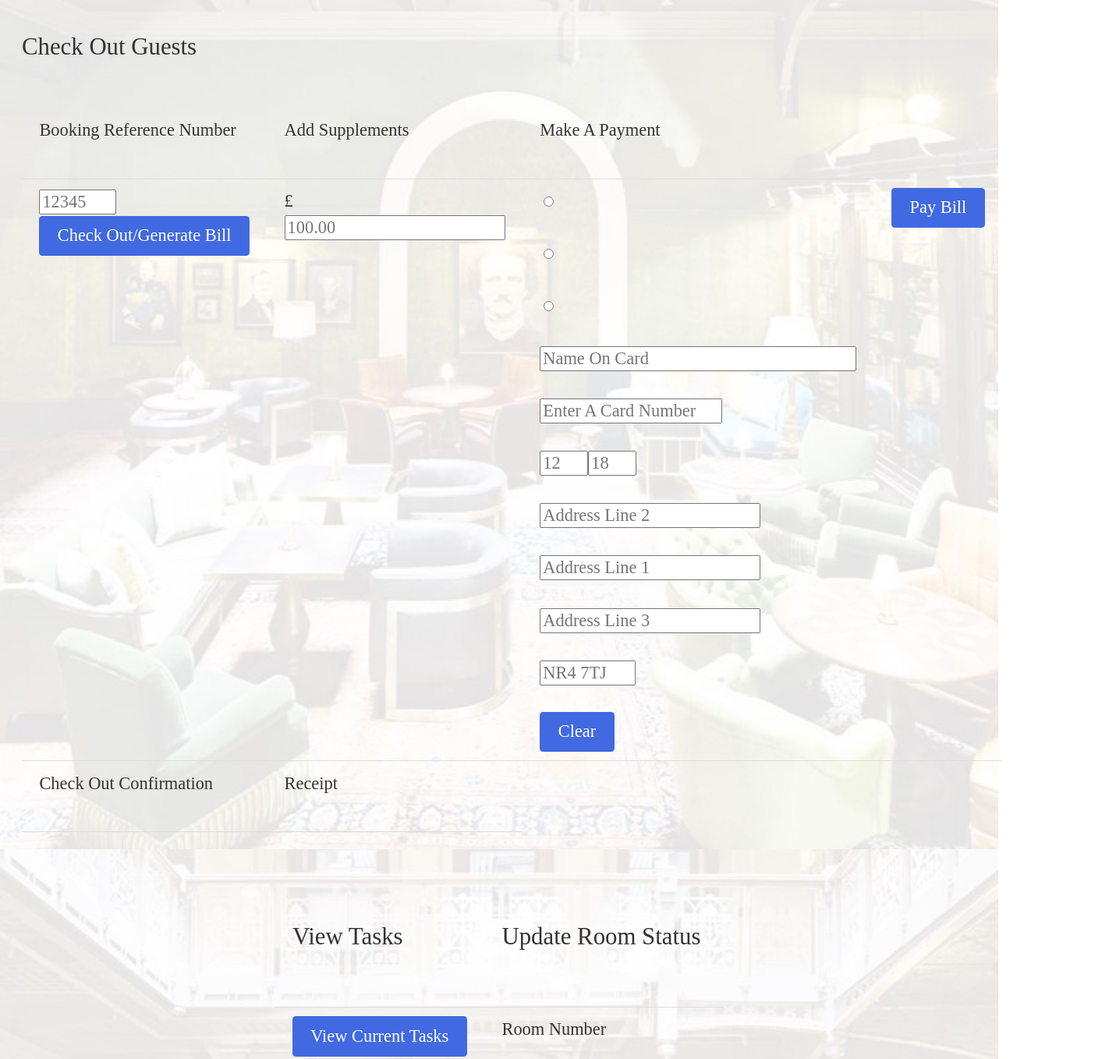
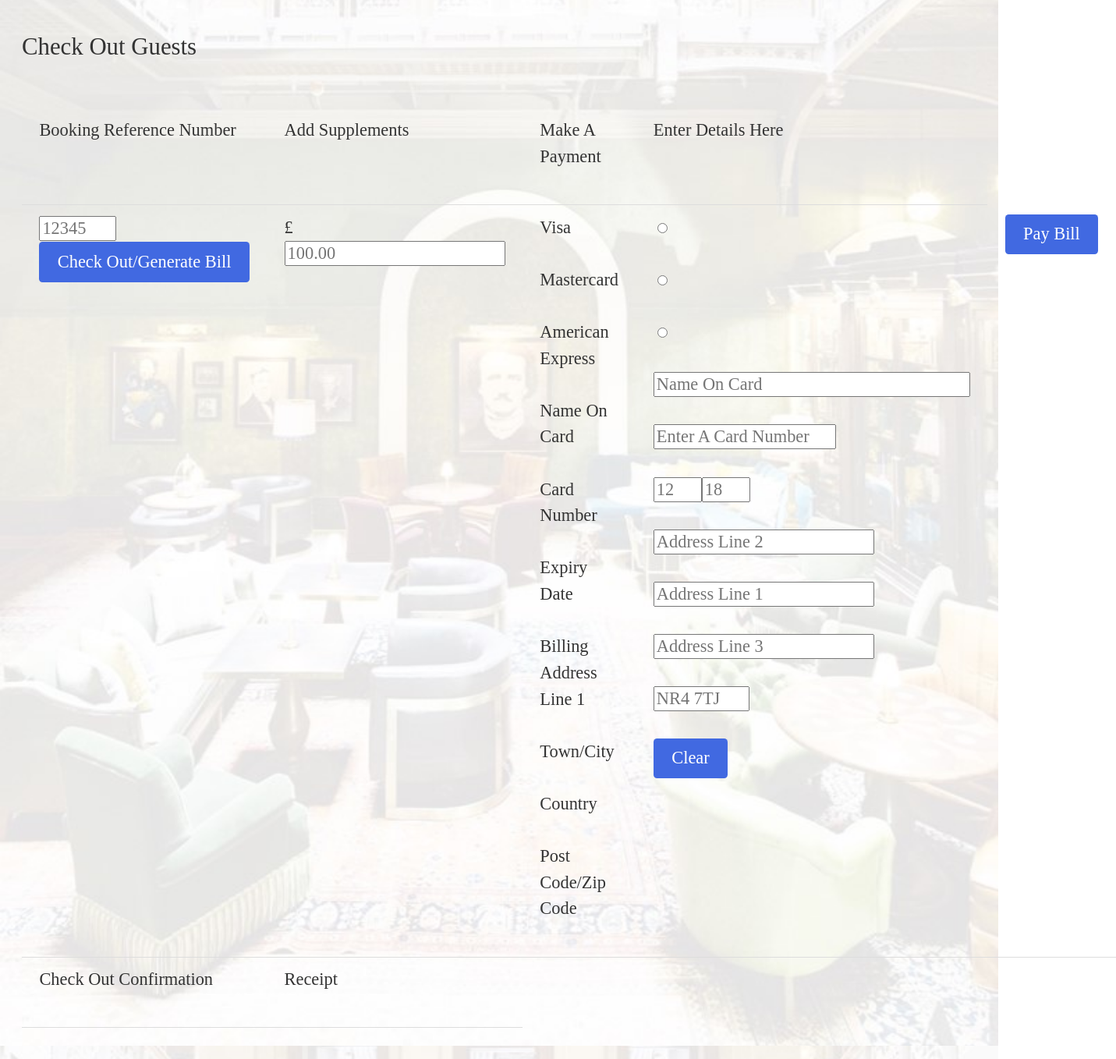
Before and after one commit to ben1994mc/BishheeBaranaby, a plain HTML site: page BBHStaffV6.html in a window 1280 px wide. Shown: the part 1360-2718 px from the top of the page at 78% size, 1431 px wide, since content can reach past the window. Drawn offline with nearby package versions, Linux system fonts and the light colour scheme; a script that the page names is missing.

Commit message:
Add files via upload

```diff
--- a/BBHStaffV6.html
+++ b/BBHStaffV6.html
@@ -74,6 +74,9 @@
                             <td>
                                 <p>Make A Payment</p>
                             </td>
+                            <td>
+                                <p>Enter Details Here</p>
+                            </td>
                         </tr>
                         <tr>
                             <td>
@@ -82,6 +85,18 @@
                             </td>
                             <td>
                                 <p>£<input type="text" id="supplementarycharges" size="20" placeholder="100.00"></p>
+                            </td>
+                            <td>
+                                    <p>Visa</p>
+                                    <p>Mastercard</p>
+                                    <p>American Express</p>
+                                    <p>Name On Card</p>
+                                    <p>Card Number</p>
+                                    <p>Expiry Date</p>
+                                    <p>Billing Address Line 1</p>
+                                    <p>Town/City</p>
+                                    <p>Country</p>
+                                    <p>Post Code/Zip Code</p>
                             </td>
                             <td>
                                 <p><input type="radio" id="card1" name="cardtype" value="V"></p>
```
